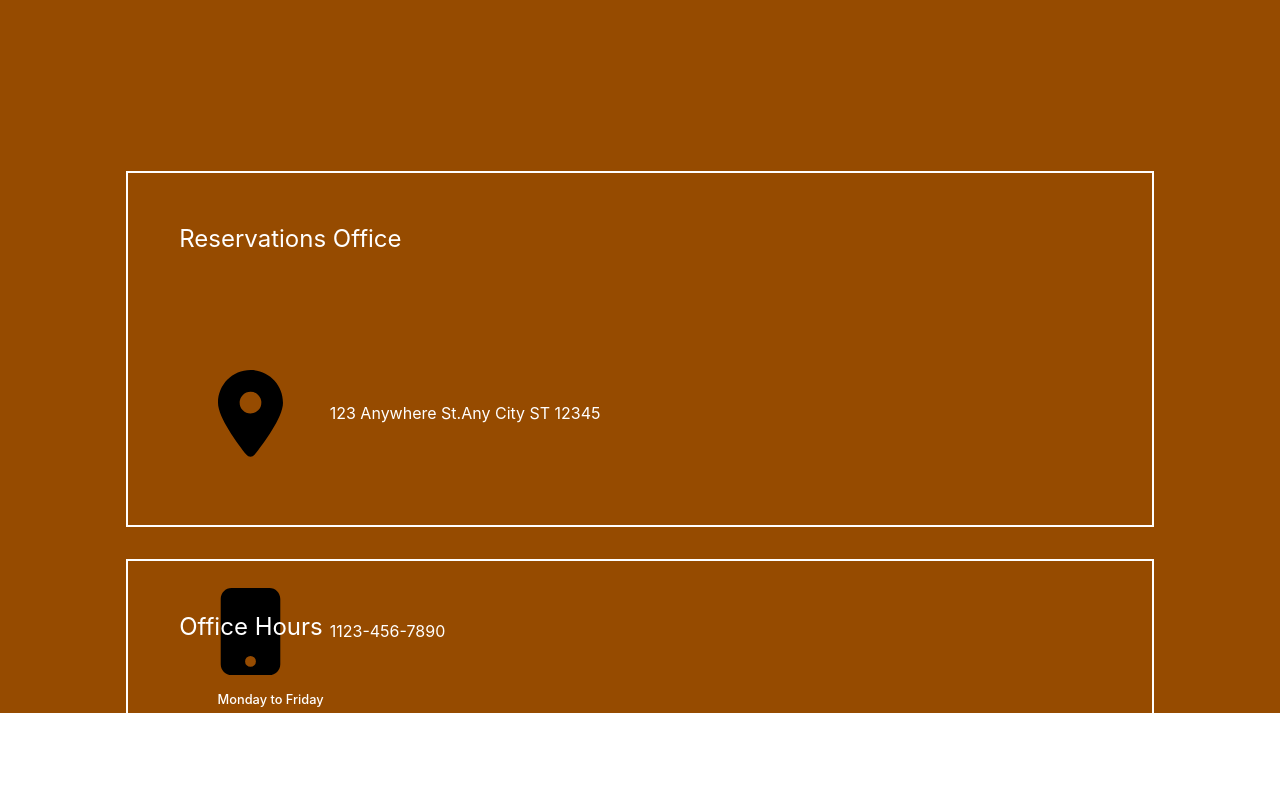
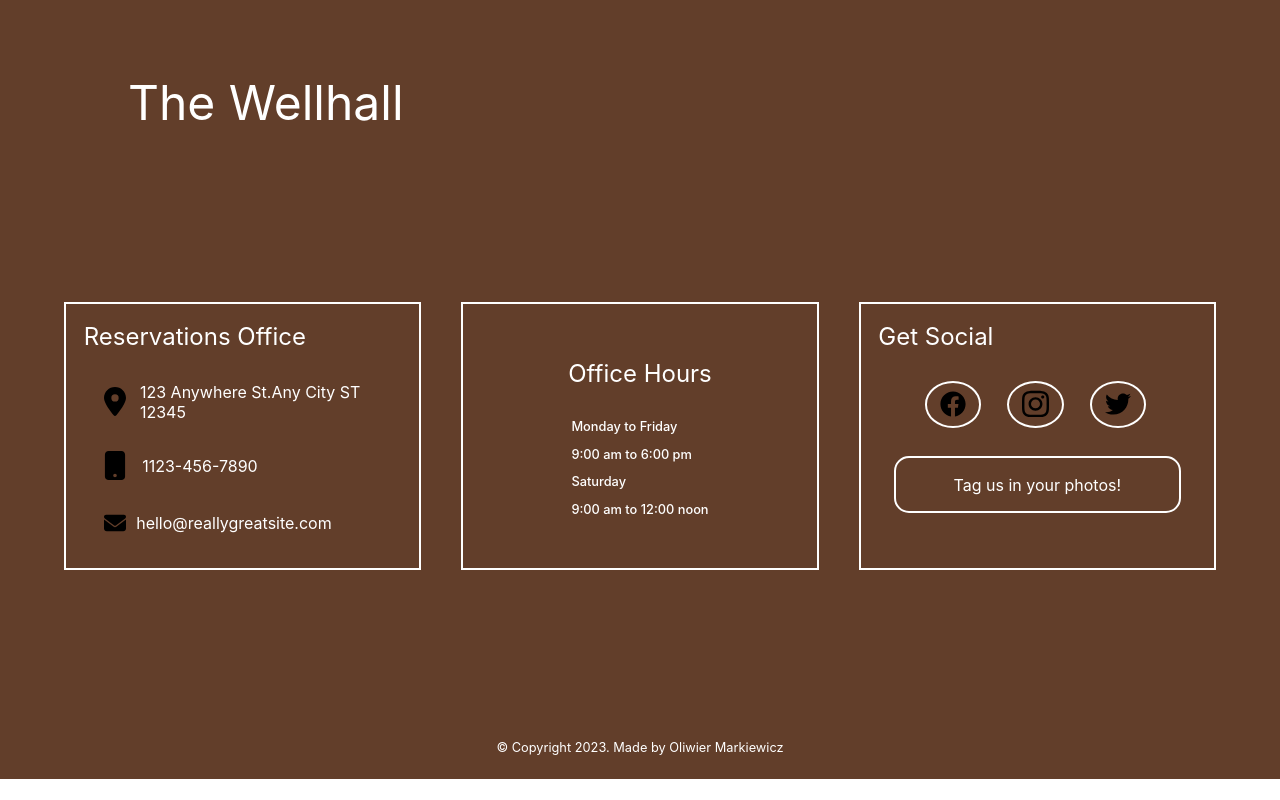
Before and after one commit to ol1mowski/Best_hotel.de, a React (Create React App) app: page / in a window 1280 px wide. Shown: the part 5740-6540 px from the top of the page. After the commit the page ends 6519 px from the top, so only its background shows below. Built offline with nearby package versions, Linux system fonts and the light colour scheme.

Commit message:
add RWD to footer

```diff
--- a/src/components/Comment/Post/Post.module.scss
+++ b/src/components/Comment/Post/Post.module.scss
@@ -7,6 +7,9 @@
     justify-content: center;
     align-items: center;
     flex-direction: column;
+    @media screen and (min-width: 350px) {
+        margin: 0 30% 20% 30%;
+    }
     @media screen and (min-width: 550px) {
         margin: 0 20% 20% 20%;
     }
--- a/src/components/Footer/Footer.js
+++ b/src/components/Footer/Footer.js
@@ -10,13 +10,15 @@ const Footer = () => {
     return(
     <div className={style.footer}>
                 <h2 className={style.h2}>The Wellhall</h2>
+    <div className={style.wrapper}>
             <div className={style.container}>
             <div className={style.box}>
                 <span>Reservations Office</span>
                 <div className={style.infoContainer}>
                     <div className={style.boxes}>
                         <img src={location} alt='location logo' />
-                        <span className={style.locationInfo}>123 Anywhere St.Any City ST 12345</span>
+                        <a href='https://www.google.com/maps/place/Nowy+Jork,+Stany+Zjednoczone/@40.6976312,-74.1444872,11z/data=!3m1!4b1!4m6!3m5!1s0x89c24fa5d33f083b:0xc80b8f06e177fe62!8m2!3d40.7127753!4d-74.0059728!16zL20vMDJfMjg2?hl=pl-PL&entry=ttu' target='_blank'>
+                            <span className={style.locationInfo}>123 Anywhere St.Any City ST 12345</span></a>
                     </div>
                     <div className={style.boxes}>
                         <img src={telephone} alt='telephone logo' />
@@ -24,13 +26,15 @@ const Footer = () => {
                     </div>
                     <div className={style.boxes}>
                     <img src={mail} alt='mail logo' />
+                    <a href='mailto:hello@reallygreatsite.com'>
                         <span className={style.locationInfo}>hello@reallygreatsite.com</span>
+                    </a>
                     </div>
                 </div>
             </div>
-            <div className={style.box}>
+            <div className={style.box} id={style.middle}>
                 <span>Office Hours</span>
-                <div className={style.infoContainer}>
+                <div id={style.infoContainerMiddle} className={style.infoContainer}>
                     <p className={style.openTimes}>Monday to Friday</p>
                     <p className={style.openTimes}>9:00 am to 6:00 pm</p>
                     <p className={style.openTimes}>Saturday</p>
@@ -42,13 +46,19 @@ const Footer = () => {
                 <div id={style.social} className={style.infoContainer}>
                     <div className={style.socialIcons}>
                         <div className={style.icon}>
+                            <a href='https://www.facebook.com/' target='_blank'>
                                 <img src={facebook} alt='facebook logo' />
+                            </a>
                         </div>
                         <div className={style.icon}>
+                            <a href='https://www.instagram.com/' target='_blank'>
                                 <img src={instagram} alt='instagram logo' />
+                            </a>
                         </div>
                         <div className={style.icon}>
+                            <a href='https://twitter.com/' target='_blank'>
                                 <img src={twitter} alt='twitter logo' />
+                            </a>
                         </div>
                     </div>
                 </div>
@@ -58,6 +68,8 @@ const Footer = () => {
             </div>
         </div>
         </div>
+        <p className={style.copy}>© Copyright 2023. Made by Oliwier Markiewicz</p>
+    </div>
     )
 }
 
--- a/src/components/Footer/Footer.module.scss
+++ b/src/components/Footer/Footer.module.scss
@@ -1,16 +1,40 @@
 .container {
-    margin-top: 30%;
+    margin-top: 20%;
     display: flex;
     justify-content: center;
     align-items: center;
     flex-direction: column;
-    gap: 5%;
+    gap: 5vh;
     height: 80%;
+    margin-left: 5%;
+    @media screen and (min-width: 400px) {
+        width: 80%;
+        margin: 20% auto 0 auto;
+    }
+    @media screen and (min-width: 520px) {
+        width: 60%;
+    }
+    @media screen and (min-width: 700px) {
+        width: 50%;
+    }
+    @media screen and (min-width: 800px) {
+        width: 40%;
+    }
+    @media screen and (min-width: 1024px) {
+        flex-direction: row;
+        width: 90%;
+        height: 60vh;
+        margin-top: 5%;
+    }
+    @media (orientation: landscape) and (min-height: 320px) and (max-width: 950px) {
+        gap: 10vh;
+        margin-top: 10%;
+    }
 }
 
 .footer {
-    background-color: #964B00;
-    height: 100vh;
+    background-color: #623e2a;
+    height: 100%;
     width: 100vw;
     color: #fff;
 }
@@ -25,7 +49,19 @@
 
 .h2 {
     font-weight: 400;
+    padding-top: 5vh;
+    padding-left: 10vw;
     font-size: 2rem;
+    @media screen and (min-width: 600px) {
+        padding-top: 10vh;
+    }
+    @media screen and (min-width: 800px) {
+        padding-top: 20vh;
+        font-size: 3rem;
+    }
+    @media (orientation: landscape) and (min-height: 320px) and (max-width: 950px) {
+        padding-top: 20vh;
+    }
 }
 
 span {
@@ -35,6 +71,15 @@ span {
 img {
     width: 7%;
     margin: 7% 0;
+    @media screen and (min-width: 1200px) {
+        margin: 5% 0;
+    }
+    @media screen and (min-width: 1400px) {
+        margin: 3% 0;
+    }
+}
+img:hover {
+    cursor: pointer;
 }
 
 .locationInfo {
@@ -55,18 +100,42 @@ img {
 
 .infoContainer {
     margin-left: 7vw;
+    @media screen and (min-width: 400px) {
+        margin-bottom: 2vh;
+    }
+    @media screen and (min-width: 550px) {
+        margin-left: 5vw;
+    }
+    @media screen and (min-width: 490px) {
+        margin-left: 3vw;
+    }
 }
 
 .socialIcons {
     margin: 0 auto;
     display: flex;
-    justify-content: space-between;
     align-items: center;
     width: 100%;
     height: 9vh;
     img {
+        margin: 0 auto;
+        display: block;
+        width: 60%;
+        height: 60%;
+        @media screen and (min-width: 350px) {
+            width: 50%;
+            height: 50%;
+        }
+        @media screen and (min-width: 1400px) {
+            width: 40%;
+            height: 40%;
+        }
+    }
+    @media (orientation: landscape) and (min-height: 320px) and (max-width: 950px) {
+        margin: 10vh 0;
+    }
+    @media (orientation: landscape) and (min-height: 400px) and (max-width: 950px) {
         width: 100%;
-        height: 50%;
     }
 }
 
@@ -78,11 +147,40 @@ img {
     display: flex;
     justify-content: center;
     align-items: center;
+    transition: 2s background-color;
     margin-left: 3vw;
+    @media screen and (min-width: 520px) {
+        margin-left: 2vw;
+    }
+    @media screen and (min-width: 1400px) {
+        height: 70%;
+    }
+    @media screen and (min-width: 1700px) {
+        height: 80%;
+    }
+    @media (orientation: landscape) and (min-height: 320px) and (max-width: 950px) {
+        height: 15vh;
+
+    }
+}
+.icon:hover {
+    background-color: antiquewhite;
 }
 #social {
     width: 70%;
     margin-bottom: 2vh;
+}
+
+@media screen and (min-width: 1024px) {
+    #middle {
+        display: flex;
+        justify-content: center;
+        align-items: center;
+        flex-direction: column;
+    }
+    #infoContainerMiddle {
+        margin: 0;
+    }
 }
 
 .tag {
@@ -95,7 +193,42 @@ img {
     align-items: center;
     margin: 0 auto;
     margin-bottom: 3vh;
+    @media screen and (min-width: 600px)  {
+        width: 80%;
+    }
+    @media screen and (min-width: 1400px) {
+        width: 70%;
+    }
     .tagContent {
         font-size: 1rem;
     }
+    @media (orientation: landscape) and (min-height: 320px) and (max-width: 950px) {
+        margin: 10vh;
+    }
+    @media (orientation: landscape) and (min-height: 370px) and (max-width: 1200px) {
+        margin: 6.5vh;
+    }
 }
+
+.copy {
+    margin: 0;
+    text-align: center;
+    padding: 3vh 0;
+    font-size: .8rem;
+    @media screen and (min-width: 350px) {
+        margin-top: 5vh;
+    }
+}
+
+a {
+    text-decoration: none;
+    color: #fff;
+}
+
+@media screen and (min-width: 1024px) {
+    .wrapper {
+        display: flex;
+        justify-content: center;
+        align-items: center;
+    }
+}
```
Lines whose indentation alone changed are shown as unchanged.
